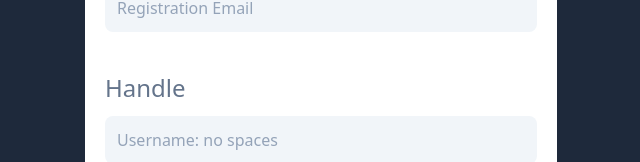
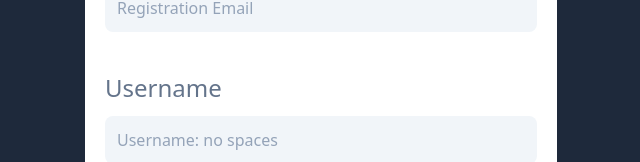
Before and after one commit to MarioAGtzC/devtree-frontend, a React (Vite) app: page /auth/register in a window 1280 px wide. Shown: the part 536-698 px from the top of the page, without its empty margins (319-959 px from the left). Built offline with nearby package versions, Linux system fonts and the light colour scheme.

Commit message:
React Hook Form config

```diff
--- a/package.json
+++ b/package.json
@@ -12,6 +12,7 @@
   "dependencies": {
     "react": "^19.1.0",
     "react-dom": "^19.1.0",
+    "react-hook-form": "^7.56.4",
     "react-router-dom": "^7.6.1"
   },
   "devDependencies": {
--- a/src/views/RegisterView.tsx
+++ b/src/views/RegisterView.tsx
@@ -1,12 +1,19 @@
 import { Link } from 'react-router-dom';
+import { useForm } from 'react-hook-form';
 
 export default function RegisterView() {
+  const { register, handleSubmit} = useForm();
+
+  const handleRegister = () => {
+    console.log('from handleRegister');
+  }
+
   return (
     <>
       <h1 className='text-4xl text-white font-bold'>Create Account</h1>
 
       <form
-        onSubmit={() => { }}
+        onSubmit={handleSubmit(handleRegister)}
         className="bg-white px-5 py-20 rounded-lg space-y-10 mt-10"
       >
         <div className="grid grid-cols-1 space-y-3">
@@ -16,6 +23,9 @@ export default function RegisterView() {
             type="text"
             placeholder="Your name"
             className="bg-slate-100 border-none p-3 rounded-lg placeholder-slate-400"
+            {...register('name', {
+              required: 'Name is required'
+            })}
           />
         </div>
         <div className="grid grid-cols-1 space-y-3">
@@ -25,15 +35,21 @@ export default function RegisterView() {
             type="email"
             placeholder="Registration Email"
             className="bg-slate-100 border-none p-3 rounded-lg placeholder-slate-400"
+            {...register('email', {
+              required: 'Email is required'
+            })}
           />
         </div>
         <div className="grid grid-cols-1 space-y-3">
-          <label htmlFor="handle" className="text-2xl text-slate-500">Handle</label>
+          <label htmlFor="username" className="text-2xl text-slate-500">Username</label>
           <input
-            id="handle"
+            id="username"
             type="text"
             placeholder="Username: no spaces"
             className="bg-slate-100 border-none p-3 rounded-lg placeholder-slate-400"
+            {...register('username', {
+              required: 'Username is required'
+            })}
           />
         </div>
         <div className="grid grid-cols-1 space-y-3">
@@ -43,16 +59,22 @@ export default function RegisterView() {
             type="password"
             placeholder="Registration Password"
             className="bg-slate-100 border-none p-3 rounded-lg placeholder-slate-400"
+            {...register('password', {
+              required: 'Password is required'
+            })}
           />
         </div>
 
         <div className="grid grid-cols-1 space-y-3">
           <label htmlFor="password_confirmation" className="text-2xl text-slate-500">Repeat Password</label>
           <input
-            id="password"
+            id="password_confirmation"
             type="password"
             placeholder="Repeat Password"
             className="bg-slate-100 border-none p-3 rounded-lg placeholder-slate-400"
+            {...register('password_confirmation', {
+              required: 'Password is required'
+            })}
           />
         </div>
 
```
Also changed, not shown: 1 other file (tests, documents, lock files or other folders).
